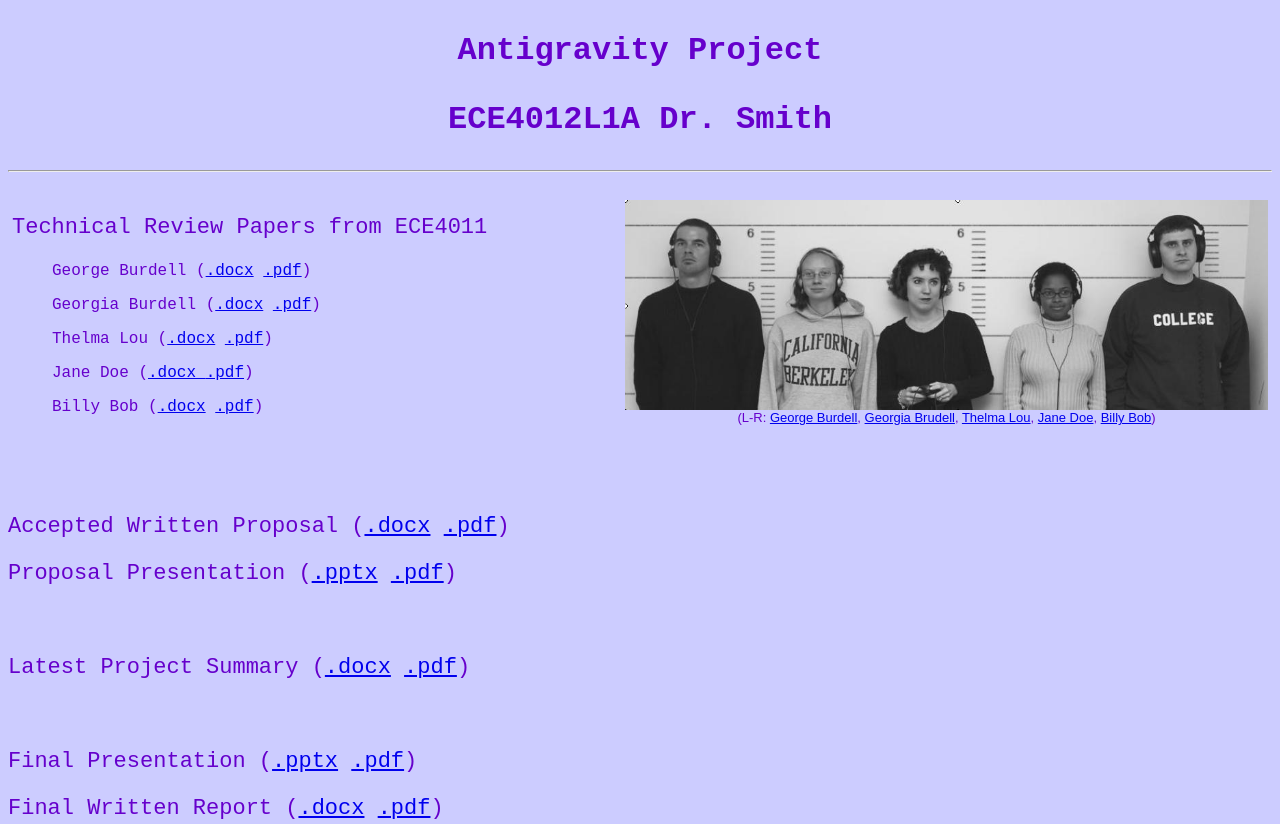
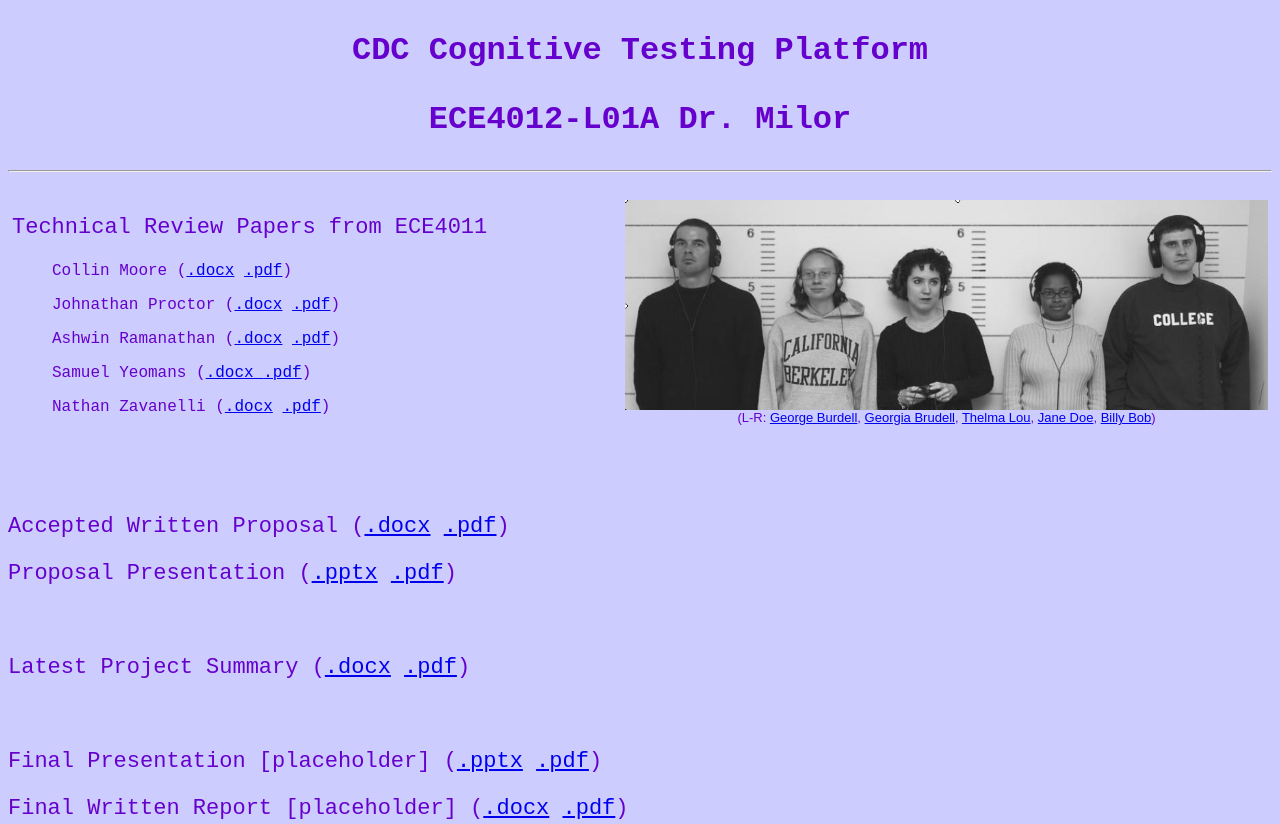
Before and after one commit to DrAwesomeberry/CapstoneCDC, a plain HTML site: page website/index.html in a window 1280 px wide. Shown: the top 824 px of the page. Drawn offline with Linux system fonts and the light colour scheme.

Commit message:
Added group files and 2/5 TRPs.

```diff
--- a/website/index.html
+++ b/website/index.html
@@ -2,7 +2,7 @@
 <html xmlns="http://www.w3.org/1999/xhtml"><head>
 
 
-<meta http-equiv="Content-Type" content="text/html; charset=UTF-8"><title>ECE 4007: Sample Project Web Page</title>
+<meta http-equiv="Content-Type" content="text/html; charset=UTF-8"><title>CDC Cognitive Testing Platform</title>
 
 <style type="text/css">
 <!--
@@ -23,19 +23,19 @@ body {
 .style6 {font-size: 20px}
 -->
 </style></head><body>
-<p class="style4" align="center">Antigravity Project</p>
-<p class="style4" align="center">ECE4012L1A Dr. Smith</p>
+<p class="style4" align="center">CDC Cognitive Testing Platform</p>
+<p class="style4" align="center">ECE4012-L01A Dr. Milor</p>
 <hr>
 <table width="100%" border="0" cellspacing="2" cellpadding="2">
   <tr>
     <td width="49%" height="198">
       <p class="style5">Technical Review Papers from ECE4011</p>
       <blockquote>
-        <p>George Burdell (<a href="trpgeorgeburdell.docx">.docx</a> <a href="trpgeorgeburdell.pdf">.pdf</a>)</p>
-        <p>Georgia Burdell (<a href="trpgeorgiaburdell.docx">.docx</a> <a href="trpgeorgiaburdell.pdf">.pdf</a>)</p>
-        <p>Thelma Lou (<a href="trpthelmalou.docx">.docx</a> <a href="trpthelmalou.pdf">.pdf</a>)</p>
-        <p>Jane Doe (<a href="trpjanedoe.docx">.docx </a><a href="trpjanedoe.pdf">.pdf</a>)</p>
-        <p>Billy Bob (<a href="trpbillybob.docx">.docx</a> <a href="trpbillybob.pdf">.pdf</a>)</p>
+        <p>Collin Moore (<a href="trpcollinmoore.docx">.docx</a> <a href="trpcollinmoore.pdf">.pdf</a>)</p>
+        <p>Johnathan Proctor (<a href="trpjohnathanproctor.docx">.docx</a> <a href="trpjohnathanproctor.pdf">.pdf</a>)</p>
+        <p>Ashwin Ramanathan (<a href="trpashwinramanathan.docx">.docx</a> <a href="trpashwinramanathan.pdf">.pdf</a>)</p>
+        <p>Samuel Yeomans (<a href="trpsamuelyeomans.docx">.docx </a><a href="trpsamuelyeomans.pdf">.pdf</a>)</p>
+        <p>Nathan Zavanelli (<a href="nathanzavanelli.docx">.docx</a> <a href="nathanzavanelli.pdf">.pdf</a>)</p>
       </blockquote>
     </td>
     <td width="51%" height="198">
@@ -59,9 +59,9 @@ body {
 <p class="style5">Latest Project Summary (<a href="projectsummary.docx">.docx</a>
   <a href="projectsummary.pdf">.pdf</a>)</p>
 <p class="style5">&nbsp;</p>
-<p class="style5">Final Presentation (<a href="finalpresentation.pptx">.pptx</a>
+<p class="style5">Final Presentation [placeholder] (<a href="finalpresentation.pptx">.pptx</a>
   <a href="finalpresentation.pdf">.pdf</a>)</p>
-<p class="style5"> <label>Final Written Report (<a href="finalwrittenreport.docx">.docx</a>
+<p class="style5"> <label>Final Written Report [placeholder] (<a href="finalwrittenreport.docx">.docx</a>
   <a href="finalwrittenreport.pdf">.pdf</a>)</label></p>
 <p class="style5">&nbsp;</p>
 <p class="style5"> Additional Supporting Documentation</p>
```
Also changed, not shown: 10 other files.
